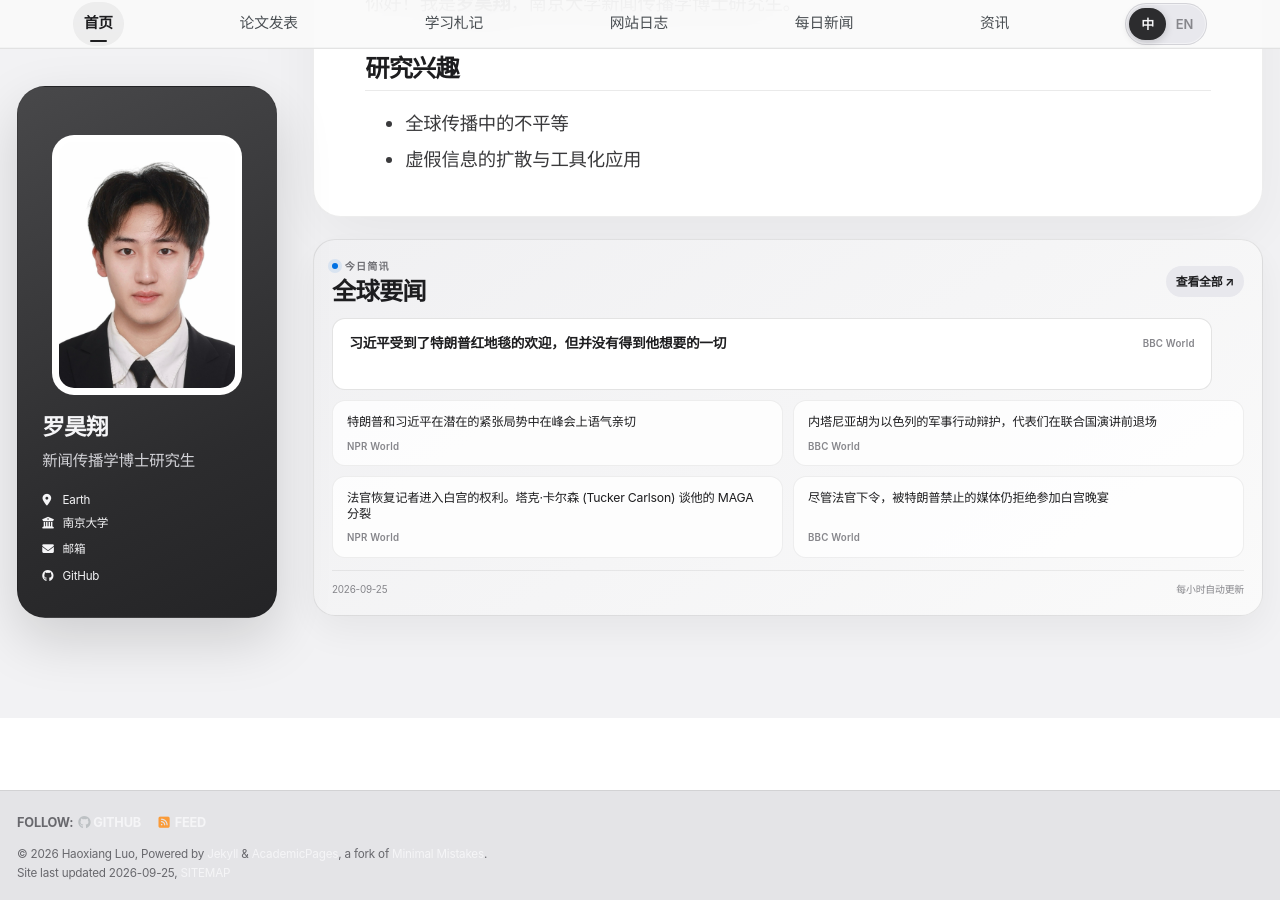
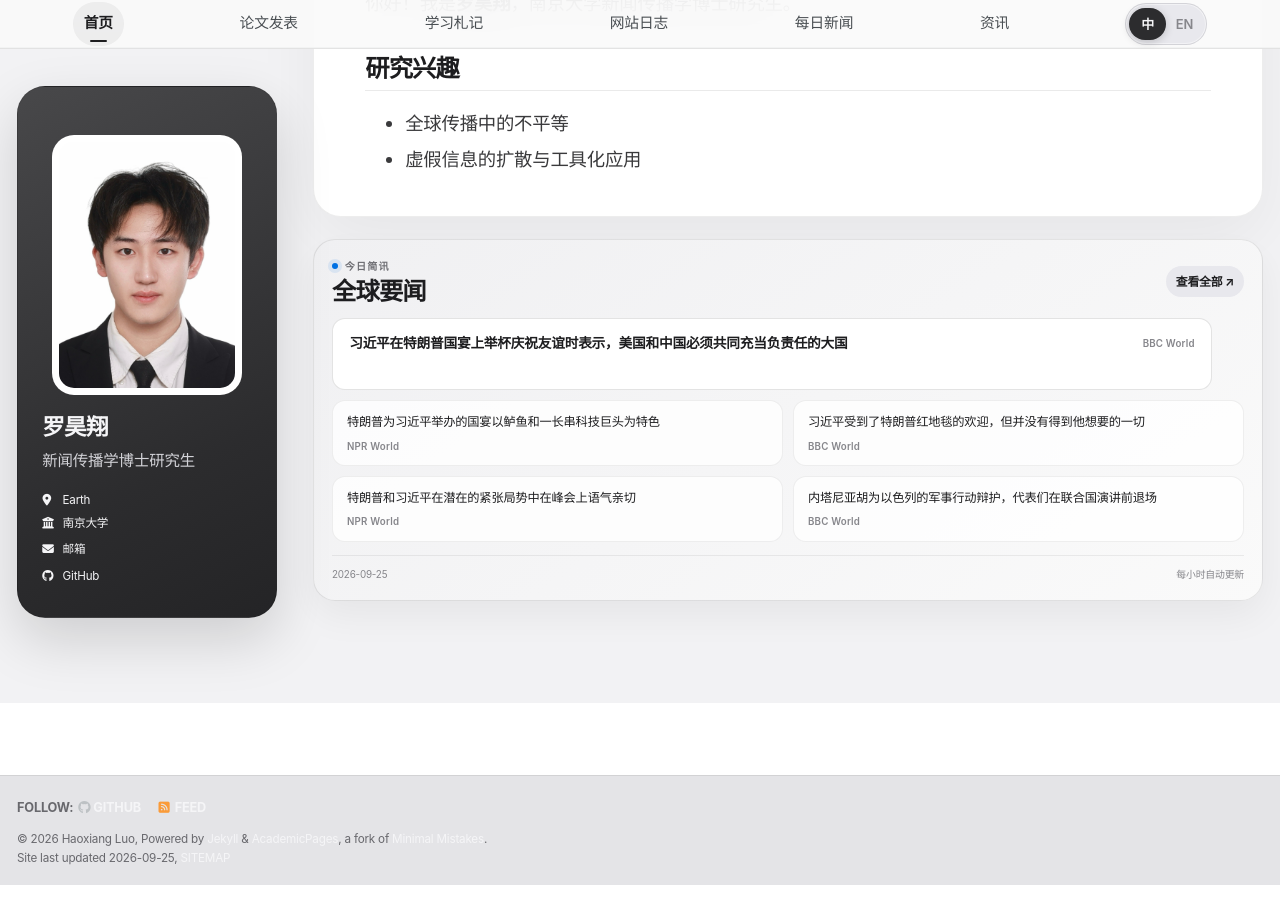
Before and after one commit to HaoxiangLuo/HaoxiangLuo.github.io, a Jekyll site: the page built from _pages/about-zh.md, in a window 1280 px wide and 900 px high, scrolled down 253 px. Built offline with Jekyll 4.4.1, drawn with Linux system fonts in a browser that asks for light colours; a style sheet for code colours, icons or effects is not loaded.

Commit message:
Update daily news 2026-09-25

```diff
--- a/_data/daily_news.json
+++ b/_data/daily_news.json
@@ -1,9 +1,21 @@
 {
-  "updated_at": "2026-09-25T13:24:27+08:00",
+  "updated_at": "2026-09-25T14:30:44+08:00",
   "days": [
     {
       "date": "2026-09-25",
       "items": [
+        {
+          "title": "US and China must act as responsible powers together, Xi says as Trump toasts friendship at state dinner",
+          "source": "BBC World",
+          "url": "https://www.bbc.co.uk/news/articles/cxq63dqp93n1o?at_medium=RSS&at_campaign=rss",
+          "title_zh": "习近平在特朗普国宴上举杯庆祝友谊时表示，美国和中国必须共同充当负责任的大国"
+        },
+        {
+          "title": "Trump's state dinner for Xi features sea bass and a long list of tech titans",
+          "source": "NPR World",
+          "url": "https://www.npr.org/2026/09/25/g-s1-144973/trump-state-dinner-xi",
+          "title_zh": "特朗普为习近平举办的国宴以鲈鱼和一长串科技巨头为特色"
+        },
         {
           "title": "Xi got Trump's red carpet welcome - but not everything he wanted",
           "source": "BBC World",
@@ -45,18 +57,6 @@
           "source": "BBC World",
           "url": "https://www.bbc.co.uk/news/articles/cmq8j904212po?at_medium=RSS&at_campaign=rss",
           "title_zh": "巴黎预计将有数十万人参加教宗的访问"
-        },
-        {
-          "title": "Could the White House try its press ban again? A press freedom expert explains",
-          "source": "NPR World",
-          "url": "https://www.npr.org/2026/09/24/nx-s1-5978805/whats-next-white-house-press-access-fight",
-          "title_zh": "白宫能否再次尝试新闻禁令？新闻自由专家解释道"
-        },
-        {
-          "title": "Why Australia chose the world's biggest political stage to reveal OpenAI hack",
-          "source": "BBC World",
-          "url": "https://www.bbc.co.uk/news/articles/cr3eqk15ld14o?at_medium=RSS&at_campaign=rss",
-          "title_zh": "为什么澳大利亚选择世界上最大的政治舞台来揭露 OpenAI 黑客事件"
         }
       ]
     },
```
